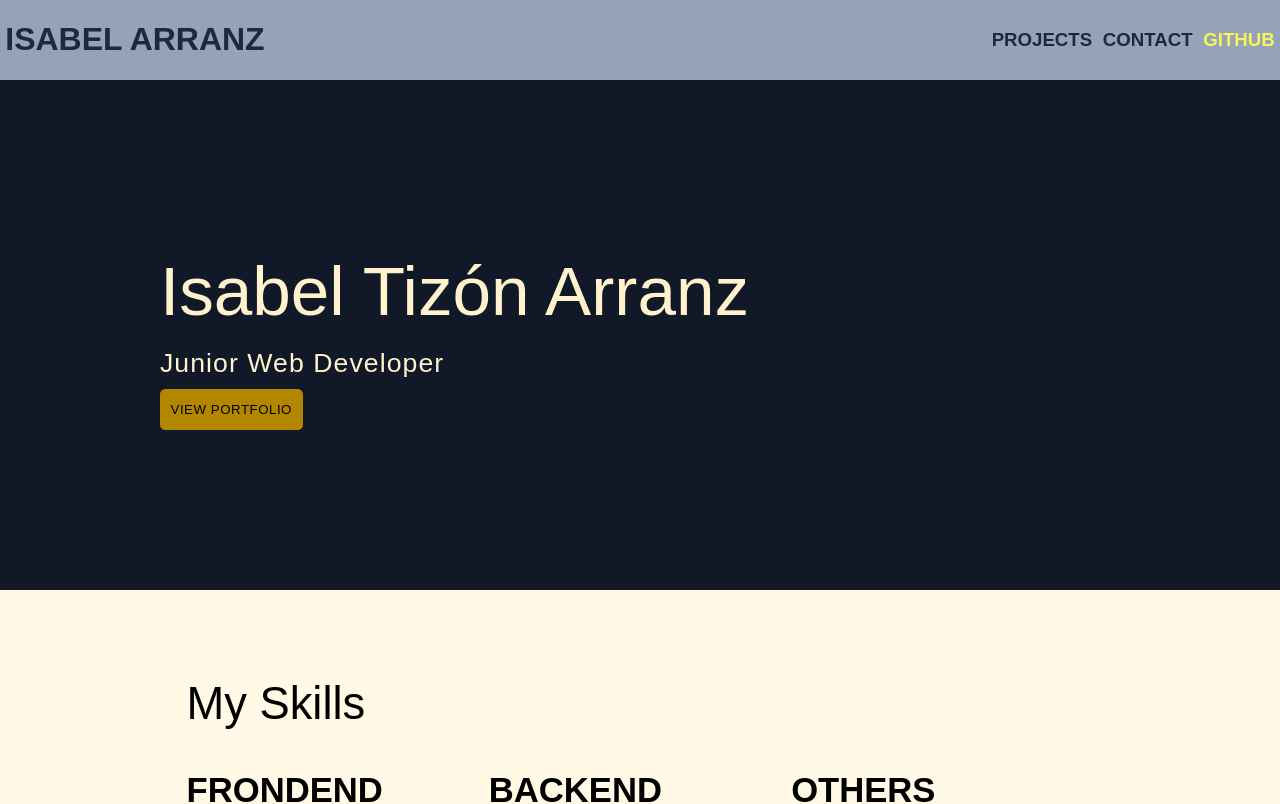
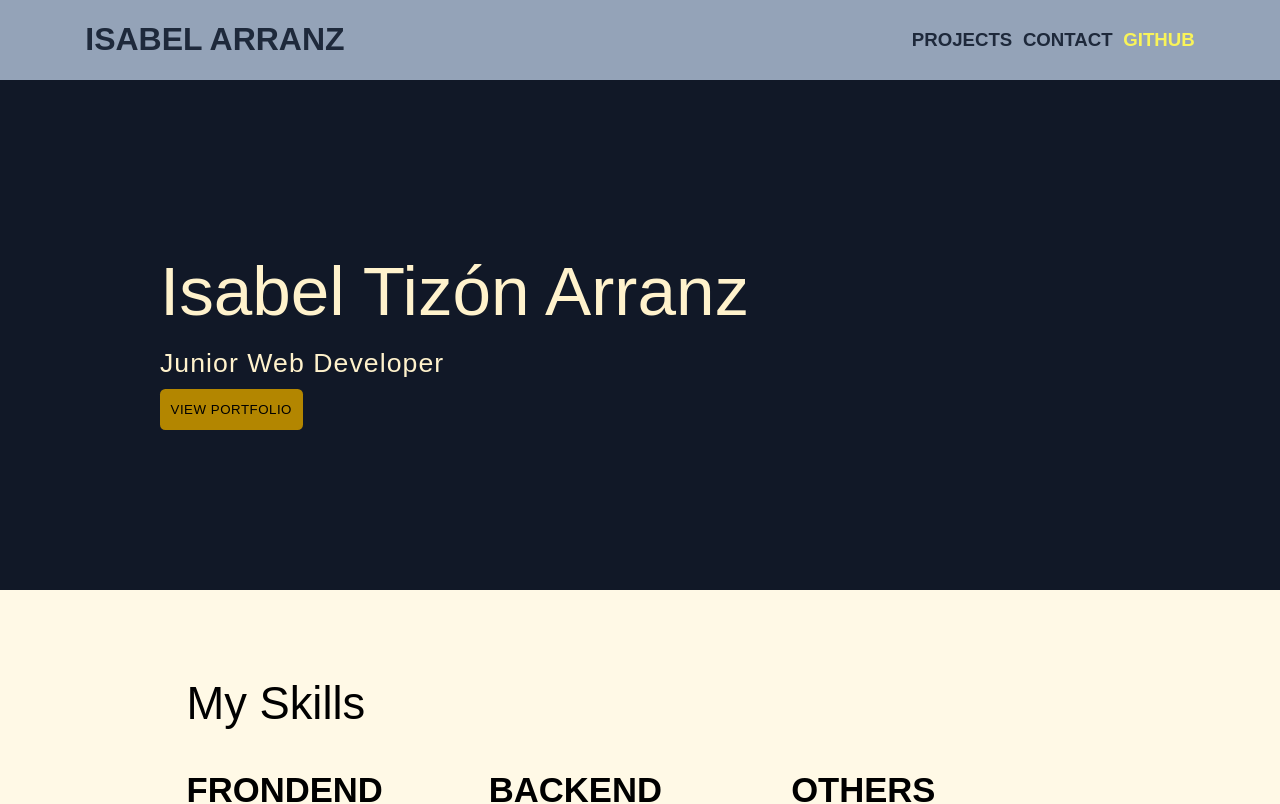
Before and after one commit to IsabelTizon/react-portfolio, a Next.js app: page / in a window 1280 px wide. Shown: the top 804 px of the page. Built offline with nearby package versions, Linux system fonts and the light colour scheme.

Commit message:
Navbar css updated

```diff
--- a/src/components/Navbar.js
+++ b/src/components/Navbar.js
@@ -12,7 +12,7 @@ function Navbar() {
 		setIcon(!menuIcon);
 	};
 	return (
-		<header className="bg-slate-400 text-black w-full ease-in duration-300 fixed top-0 left-0 z-10">
+		<header className="bg-slate-400 text-black w-full ease-in duration-300 fixed top-0 left-0 px-[15rem] z-10">
 			<nav className="w-full h-[80px] flex justify-between items-center  p-4">
 				<div>
 					<Link
```
